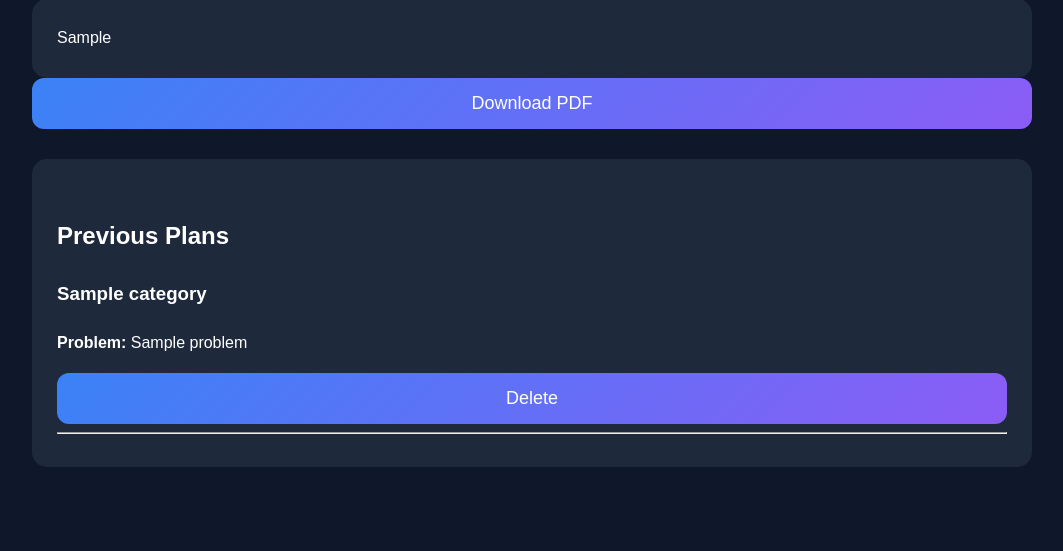
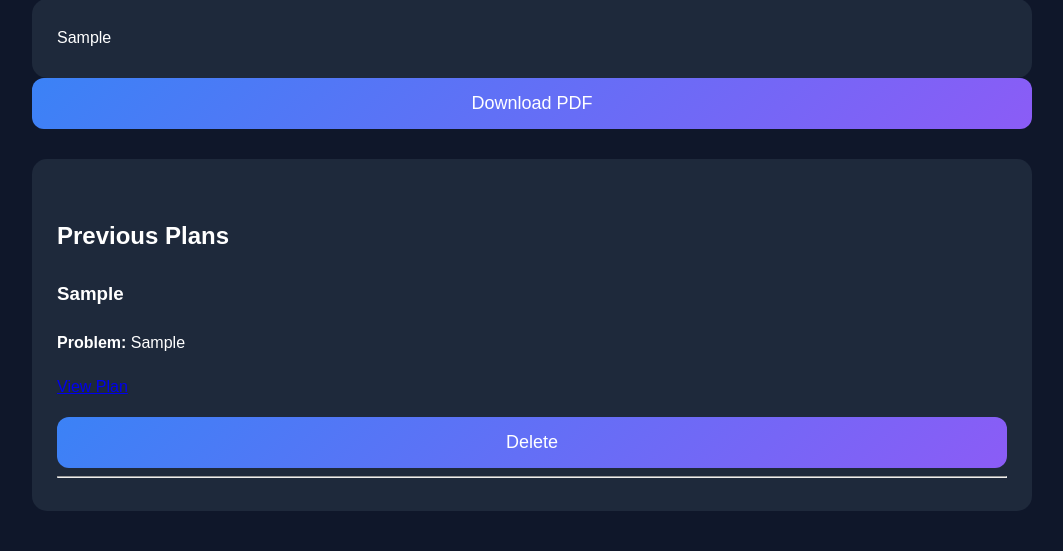
Before and after one commit to Sangima-Chowdhury/ai-life-os, a Flask app: template templates/index.html in a window 1280 px wide. Shown: the part 654-1205 px from the top of the page, without its empty margins (108-1171 px from the left). Before the commit the page ends 1121 px from the top, so only its background shows below. Run offline with Flask 3, Linux system fonts and the light colour scheme; tables that the repository leaves empty hold one stand-in row (values such as "Sample post"); the template is opened without the code that fills it: values that come from a table or form of the project are taken from there, most other values are stand-ins (such as "Sample title", 1, 10 or a date in 2020).

Commit message:
Add plan details page

```diff
--- a/app.py
+++ b/app.py
@@ -32,20 +32,15 @@
 
 
 def save_plan(username, category, problem, plan):
-    plans = load_plans()
+    new_plan = Plan(
+        username=username,
+        category=category,
+        problem=problem,
+        plan=plan
+    )
 
-    new_plan = {
-        "id": len(plans) + 1,
-        "username": username,
-        "category": category,
-        "problem": problem,
-        "plan": plan
-    }
-
-    plans.append(new_plan)
-
-    with open("plans.json", "w") as file:
-        json.dump(plans, file, indent=4)
+    db.session.add(new_plan)
+    db.session.commit()
 
 
 def load_users():
@@ -65,9 +60,13 @@
 def home():
     ai_response = None
 
+    username = session.get("username")
+    saved_plans = []
+
     if request.method == "POST":
         category = request.form.get("category")
         print("CATEGORY =", category)
+
         user_problem = request.form.get("problem")
 
         message = client.messages.create(
@@ -77,7 +76,7 @@
                 {
                     "role": "user",
                     "content": f"""
-                    You are an AI Life OS assistant.
+                        You are an AI Life OS assistant.
 
                     the user will share a life, career, study, productivity or personal problem.
 
@@ -103,18 +102,14 @@
         ai_response = markdown.markdown(message.content[0].text)
         save_plan(session.get("username"), category, user_problem, ai_response)
 
-    all_plans = load_plans()
-    username = session.get("username")
+        username = session.get("username")
 
-    saved_plans = [plan for plan in all_plans if plan.get(
-        "username") == username]
+        if username:
+            saved_plans = Plan.query.filter_by(username=username).all()
+        else:
+            saved_plans = []
 
-    return render_template(
-        "index.html",
-        ai_response=ai_response,
-        saved_plans=saved_plans,
-        username=session.get("username")
-    )
+    return render_template("index.html", ai_response=ai_response, saved_plans=saved_plans, username=username)
 
 
 @app.route("/download-pdf", methods=["POST"])
@@ -196,16 +191,32 @@
 
 @app.route("/delete-plan/<int:plan_id>", methods=["POST"])
 def delete_plan(plan_id):
-    plans = load_plans()
     username = session.get("username")
 
-    updated_plans = [plan for plan in plans
-                     if not (plan.get("id") == plan_id and plan.get("username") == username)]
-
-    with open("plans.json", "w") as file:
-        json.dump(updated_plans, file, indent=4)
+    plan = Plan.query.filter_by(
+        id=plan_id,
+        username=username
+    ).first()
+    if plan:
+        db.session.delete(plan)
+        db.session.commit()
 
         return redirect(url_for("home"))
+
+
+@app.route("/plan/<int:plan_id>")
+def view_plan(plan_id):
+    username = session.get("username")
+
+    plan = Plan.query.filter_by(
+        id=plan_id,
+        username=username
+    ).first()
+
+    if not plan:
+        return "Plan not found."
+
+    return render_template("plan.html", plan=plan)
 
 
 if __name__ == "__main__":
--- a/templates/index.html
+++ b/templates/index.html
@@ -189,6 +189,7 @@
         <h3>{{ plan.category }}</h3>
         <p><strong>Problem:</strong> {{ plan.problem }}</p>
         <form action="/delete-plan/{{ plan.id }}" method="POST">
+        <a href="/plan/{{ plan.id }}">View Plan</a>
             <button type="submit">Delete</button>
         </form>
         <hr>
```
Also changed, not shown: templates/plan.html (added, +47 -0 lines).
